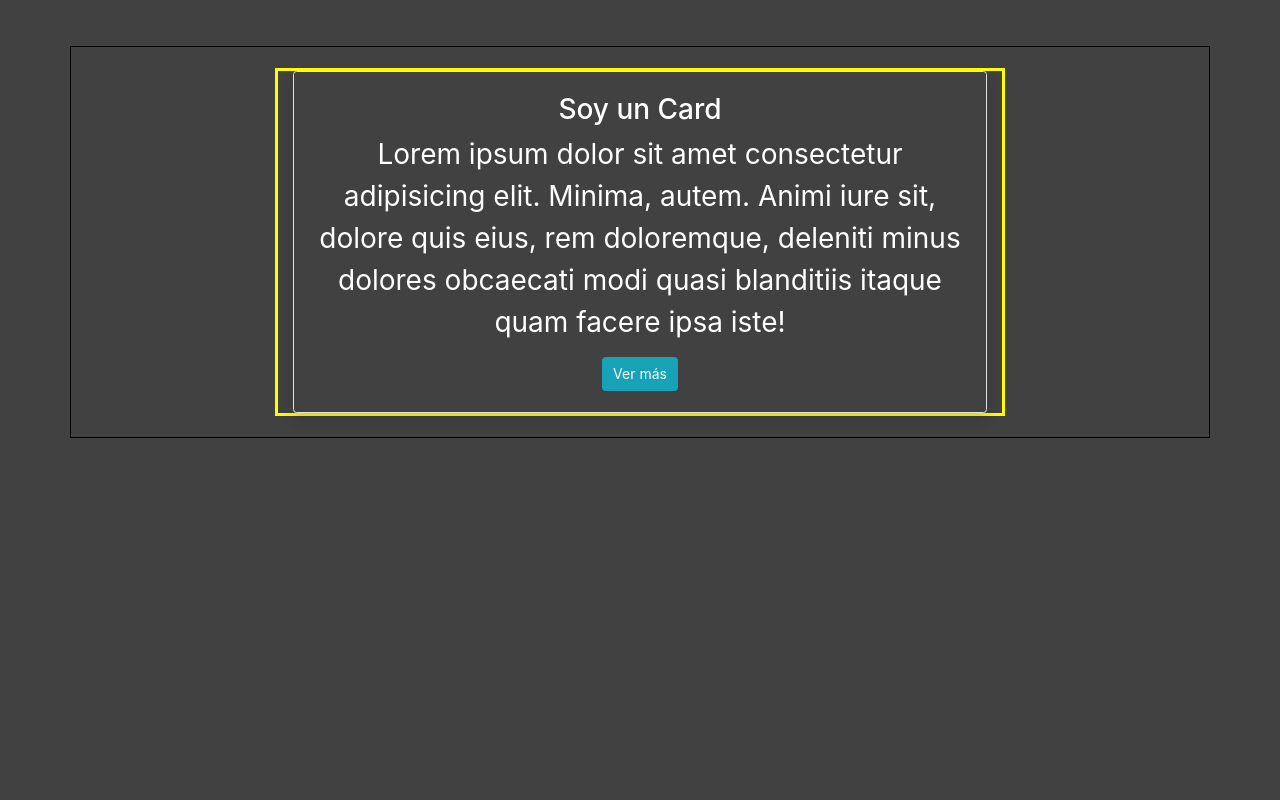
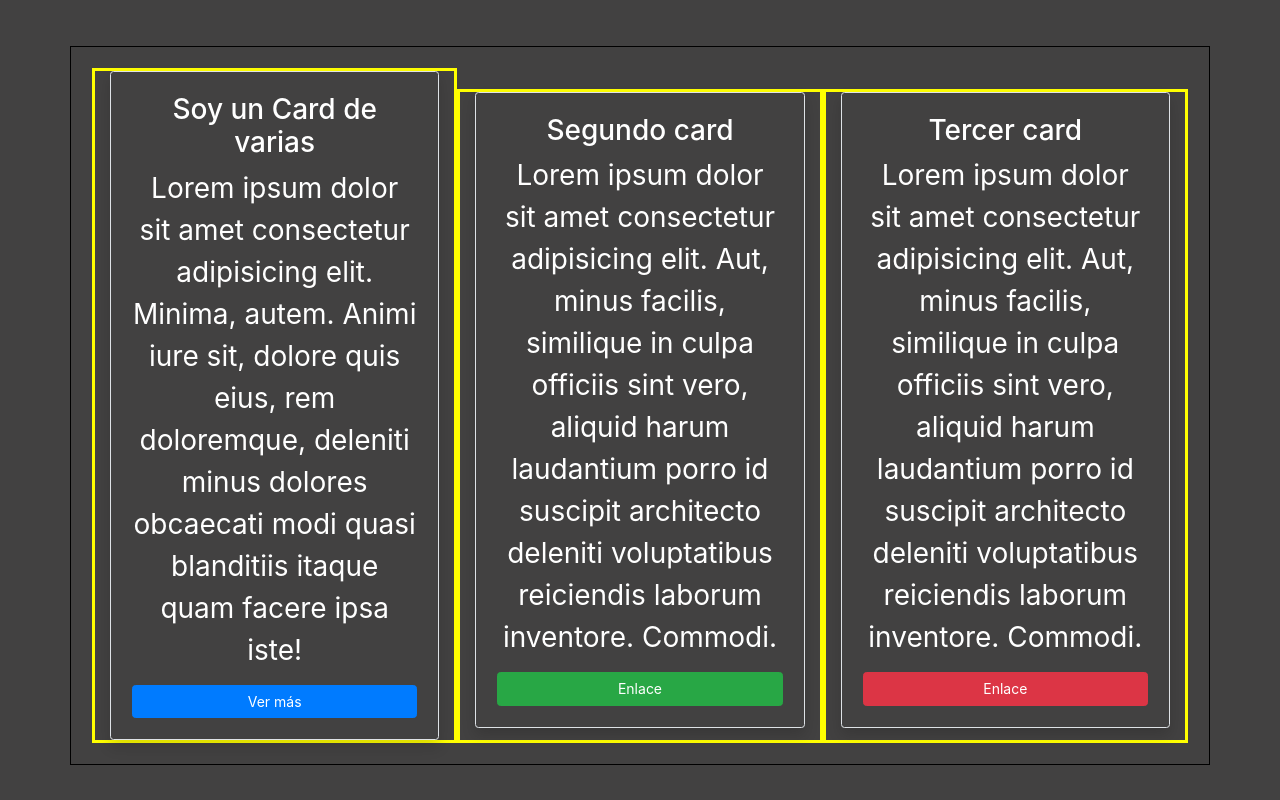
Before and after one commit to xilen0x/ejer-bootstrap, a plain HTML site: page MUILT CARDs/index.html in a window 1280 px wide. Drawn offline with Linux system fonts and the light colour scheme; files that its build step writes are made by us from their sources.

Commit message:
se agrego cards

```diff
--- a/MUILT CARDs/index.html
+++ b/MUILT CARDs/index.html
@@ -6,24 +6,23 @@
     <meta name="viewport" content="width=device-width, initial-scale=1.0">
     <link rel="stylesheet" href="./css/bootstrap.min.css">
     <link rel="stylesheet" href="./css/style.css">
-    <title>Trabajo con Cards</title>
+    <title>Trabajo con Multiples Cards</title>
 </head>
 
 <body>
-<!-- TARJETA CON BOTON QUE DESPPLIEGA CONTENIDO - DOS BOTONES QE REALIZAN LA MISMA ACCION, REALIZADOS DE MANERA DISTINTA-->
-<!-- Uso de: data-toggle, data-target y aria-expanded-->
+    <!-- TARJETA CON BOTON QUE DESPPLIEGA CONTENIDO - DOS BOTONES QE REALIZAN LA MISMA ACCION, REALIZADOS DE MANERA DISTINTA-->
+    <!-- Uso de: data-toggle, data-target y aria-expanded-->
     <section class="container">
         <div class="row p-4 justify-content-center">
-            <article class="col-sm-8">
+            <article class="col-md-4">
                 <div class="border rounded shadow p-4 text-center">
-                    <h2>Soy un Card</h2>
+                    <h2>Soy un Card de varias</h2>
                     <p>Lorem ipsum dolor sit amet consectetur adipisicing elit. Minima, autem. Animi iure sit, dolore
                         quis eius, rem doloremque, deleniti minus dolores obcaecati modi quasi blanditiis itaque quam
                         facere ipsa iste!
                     </p>
-                    <button type="button" class="btn btn-info" data-toggle="collapse" data-target="#objetivo"
-                        aria-expanded="false">Ver más</button>
-
+                    <button type="button" class="btn btn-primary btn-block" data-toggle="collapse"
+                        data-target="#objetivo" aria-expanded="false">Ver más</button>
 
                     <div class="collapse" id="objetivo">
                         <div class="my-3 p-3 rounded bg-warning">
@@ -35,13 +34,30 @@
                                 <li>Paso 4</li>
                             </ol>
                         </div>
-                        <a role="button" href="#objetivo" class="btn btn-outline-secondary" data-toggle="collapse" aria-expanded="true">Cerrar</a>
+                        <a role="button" href="#objetivo" class="btn btn-outline-secondary" data-toggle="collapse"
+                            aria-expanded="true">Cerrar</a>
                     </div>
-
                 </div>
+            </article>
+            <article class="col-md-4 mt-4">
+                <div class="border rounded shadow p-4 text-center">
+                    <h2>Segundo card</h2>
+                    <p>Lorem ipsum dolor sit amet consectetur adipisicing elit. Aut, minus facilis, similique in culpa
+                        officiis sint vero, aliquid harum laudantium porro id suscipit architecto deleniti voluptatibus
+                        reiciendis laborum inventore. Commodi.</p>
+                        <a href="#" class="btn btn-success btn-block">Enlace</a>
+                </div>
+            </article>
+            <article class="col-md-4 mt-4">
+                <div class="border rounded shadow p-4 text-center">
+                    <h2>Tercer card</h2>
+                    <p>Lorem ipsum dolor sit amet consectetur adipisicing elit. Aut, minus facilis, similique in culpa
+                        officiis sint vero, aliquid harum laudantium porro id suscipit architecto deleniti voluptatibus
+                        reiciendis laborum inventore. Commodi.</p>
+                        <a href="#" class="btn btn-danger btn-block">Enlace</a>
+                </div>
+            </article>
         </div>
-        </article>
-
     </section>
 
 
```
Also changed, not shown: SIMPLE CARD/index.html (+7 -6 lines).
